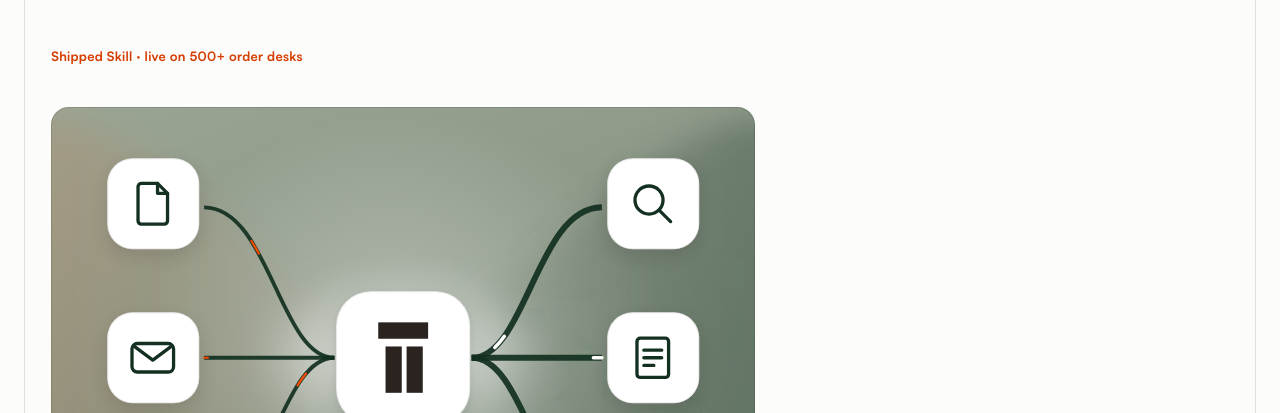
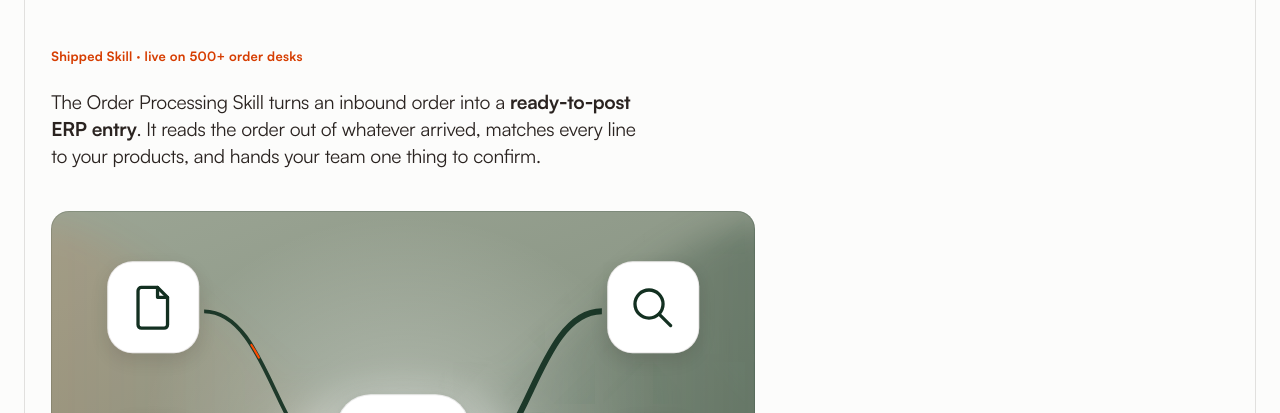
Before and after one commit to felixdotIO/hoshii-site, an Astro site: page /order-processing in a window 1280 px wide. Shown: the part 332-745 px from the top of the page. Built offline with nearby package versions, Linux system fonts and the light colour scheme; Astro itself is replaced by a stand-in of ours.

Commit message:
Give the order processing page back its opening and one ending
Two things the port lost.

The sentence that says what the Skill actually is — an inbound order
turned into a ready-to-post ERP entry — was dropped, so the page went
from a one-line note straight into a diagram. The claim comes first now
and the picture illustrates it.

And it ended twice: its own closing ask, then the shared closing band
underneath. The page has always carried the first, so the second is off.

Co-Authored-By: Claude Opus 5 <noreply@anthropic.com>

```diff
--- a/src/pages/order-processing/index.astro
+++ b/src/pages/order-processing/index.astro
@@ -78,9 +78,19 @@ const SURFACES = [
   trail={[{ label: 'Order processing', href: '/order-processing/' }]}
   pageClass="page--order-processing"
   wide={true}
+  closer={false}
   schema={[softwareApplication(), faqPage(pairs)]}
 >
   <p class="doc__note">Shipped Skill · live on 500+ order desks</p>
+
+  {/* The page opened on the diagram without this. The claim comes first and
+      the picture illustrates it, not the other way round. */}
+  <p class="doc__standfirst">
+    The Order Processing Skill turns an inbound order into a
+    <strong>ready‑to‑post ERP entry</strong>. It reads the order out of whatever
+    arrived, matches every line to your products, and hands your team one thing
+    to confirm.
+  </p>
 
   <SkillFlow />
 
```
